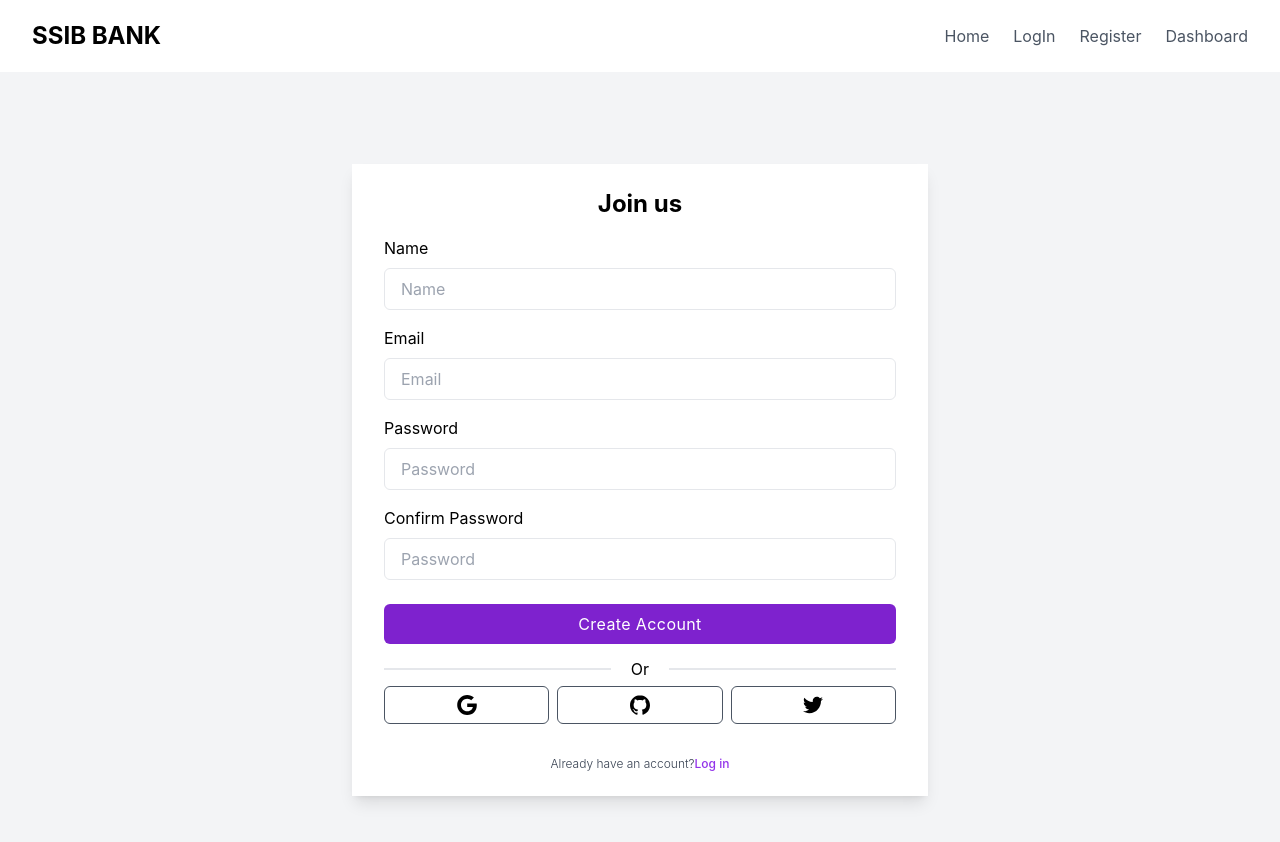
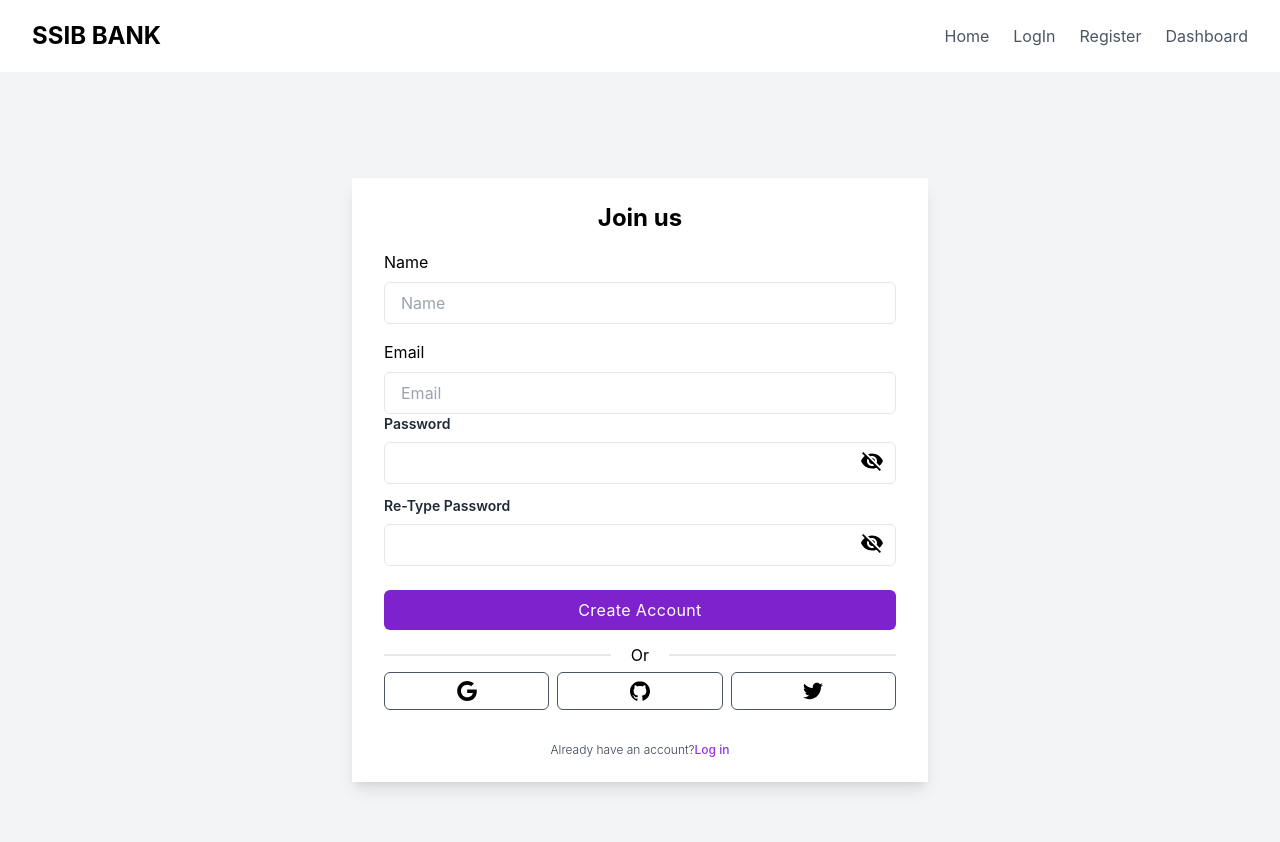
Before and after one commit to naimulislamshakil/Bank-management-website, a React (Create React App) app: page /register in a window 1280 px wide. Shown: the top 842 px of the page. Built offline with nearby package versions, Linux system fonts and the light colour scheme.

Commit message:
add password visibility or not visibility option

```diff
--- a/package.json
+++ b/package.json
@@ -3,6 +3,10 @@
   "version": "0.1.0",
   "private": true,
   "dependencies": {
+    "@emotion/react": "^11.10.5",
+    "@emotion/styled": "^11.10.5",
+    "@mui/icons-material": "^5.11.0",
+    "@mui/material": "^5.11.8",
     "@testing-library/jest-dom": "^5.16.5",
     "@testing-library/react": "^13.4.0",
     "@testing-library/user-event": "^13.5.0",
--- a/public/index.html
+++ b/public/index.html
@@ -39,5 +39,9 @@
       To begin the development, run `npm start` or `yarn start`.
       To create a production bundle, use `npm run build` or `yarn build`.
     -->
+		<script
+			src="https://cdn.jsdelivr.net/gh/alpinejs/alpine@v2.8.2/dist/alpine.min.js"
+			defer
+		></script>
 	</body>
 </html>
--- a/src/Pages/Login/index.tsx
+++ b/src/Pages/Login/index.tsx
@@ -1,7 +1,13 @@
-import React from 'react';
+import React, { useState } from 'react';
 import { Link } from 'react-router-dom';
+import VisibilityIcon from '@mui/icons-material/Visibility';
+import VisibilityOffIcon from '@mui/icons-material/VisibilityOff';
+import '../../Styles/common.css';
 
 const index = () => {
+	// eslint-disable-next-line react-hooks/rules-of-hooks
+	const [Visibility, setVisibility] = useState(true);
+	console.log(Visibility);
 	return (
 		<>
 			<div className="relative flex flex-col justify-center min-h-screen overflow-hidden">
@@ -22,17 +28,26 @@ const index = () => {
 								className="block w-full px-4 py-2 mt-2 text-purple-700 bg-white border rounded-md focus:border-purple-400 focus:ring-purple-300 focus:outline-none focus:ring focus:ring-opacity-40"
 							/>
 						</div>
-						<div className="mb-2">
+						<div className="relative w-full mb-3">
 							<label
-								htmlFor="password"
+								htmlFor="email"
 								className="block text-sm font-semibold text-gray-800"
 							>
 								Password
 							</label>
 							<input
-								type="password"
+								type={Visibility ? 'password' : 'text'}
+								name="password"
 								className="block w-full px-4 py-2 mt-2 text-purple-700 bg-white border rounded-md focus:border-purple-400 focus:ring-purple-300 focus:outline-none focus:ring focus:ring-opacity-40"
 							/>
+							<div
+								onClick={() => setVisibility(!Visibility)}
+								className=" absolute inset-y-0 right-0 pr-3 flex items-center text-sm leading-5 "
+							>
+								<p className="mt-6">
+									{Visibility ? <VisibilityOffIcon /> : <VisibilityIcon />}
+								</p>
+							</div>
 						</div>
 						<Link to="/" className="text-xs text-purple-600 hover:underline">
 							Forget Password?
--- a/src/Pages/Register/index.tsx
+++ b/src/Pages/Register/index.tsx
@@ -1,7 +1,13 @@
-import React from 'react';
+import React, { useState } from 'react';
 import { Link } from 'react-router-dom';
+import VisibilityIcon from '@mui/icons-material/Visibility';
+import VisibilityOffIcon from '@mui/icons-material/VisibilityOff';
 
 const index = () => {
+	// eslint-disable-next-line react-hooks/rules-of-hooks
+	const [Visibility, setVisibility] = useState(true);
+	// eslint-disable-next-line react-hooks/rules-of-hooks
+	const [reVisibility, setReVisibility] = useState(true);
 	return (
 		<>
 			<div className="flex items-center justify-center min-h-screen bg-gray-100">
@@ -29,21 +35,47 @@ const index = () => {
 									className="block w-full px-4 py-2 mt-2 text-purple-700 bg-white border rounded-md focus:border-purple-400 focus:ring-purple-300 focus:outline-none focus:ring focus:ring-opacity-40"
 								/>
 							</div>
-							<div className="mt-4">
-								<label className="block">Password</label>
+							<div className="relative w-full mb-3">
+								<label
+									htmlFor="password"
+									className="block text-sm font-semibold text-gray-800"
+								>
+									Password
+								</label>
 								<input
-									type="password"
-									placeholder="Password"
+									type={Visibility ? 'password' : 'text'}
+									name="password"
 									className="block w-full px-4 py-2 mt-2 text-purple-700 bg-white border rounded-md focus:border-purple-400 focus:ring-purple-300 focus:outline-none focus:ring focus:ring-opacity-40"
 								/>
+								<div
+									onClick={() => setVisibility(!Visibility)}
+									className=" absolute inset-y-0 right-0 pr-3 flex items-center text-sm leading-5 "
+								>
+									<p className="mt-6">
+										{Visibility ? <VisibilityOffIcon /> : <VisibilityIcon />}
+									</p>
+								</div>
 							</div>
-							<div className="mt-4">
-								<label className="block">Confirm Password</label>
+							<div className="relative w-full mb-3">
+								<label
+									htmlFor="password"
+									className="block text-sm font-semibold text-gray-800"
+								>
+									Re-Type Password
+								</label>
 								<input
-									type="password"
-									placeholder="Password"
+									type={reVisibility ? 'password' : 'text'}
+									name="password"
 									className="block w-full px-4 py-2 mt-2 text-purple-700 bg-white border rounded-md focus:border-purple-400 focus:ring-purple-300 focus:outline-none focus:ring focus:ring-opacity-40"
 								/>
+								<div
+									onClick={() => setReVisibility(!reVisibility)}
+									className=" absolute inset-y-0 right-0 pr-3 flex items-center text-sm leading-5 "
+								>
+									<p className="mt-6">
+										{reVisibility ? <VisibilityOffIcon /> : <VisibilityIcon />}
+									</p>
+								</div>
 							</div>
 
 							<div className="mt-6">
```
Also changed, not shown: src/Styles/common.css (added), 1 other file (tests, documents, lock files or other folders). Lines whose indentation alone changed are shown as unchanged.
